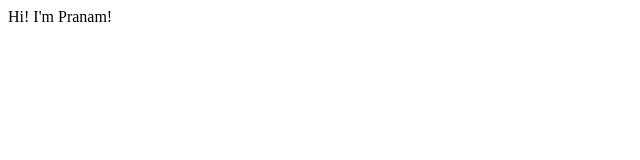
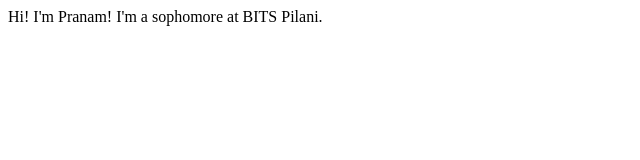
Before and after one commit to pranamhegde/pranamhegde-site, a plain HTML site: page index.html in a window 1280 px wide. Shown: the whole page, without its empty margins (0-640 px from the left). Drawn offline with Linux system fonts and the light colour scheme.

Commit message:
updated text

```diff
--- a/index.html
+++ b/index.html
@@ -7,5 +7,6 @@
 </head>
 <body>
     Hi! I'm Pranam!
+    I'm a sophomore at BITS Pilani.
 </body>
 </html>
```
